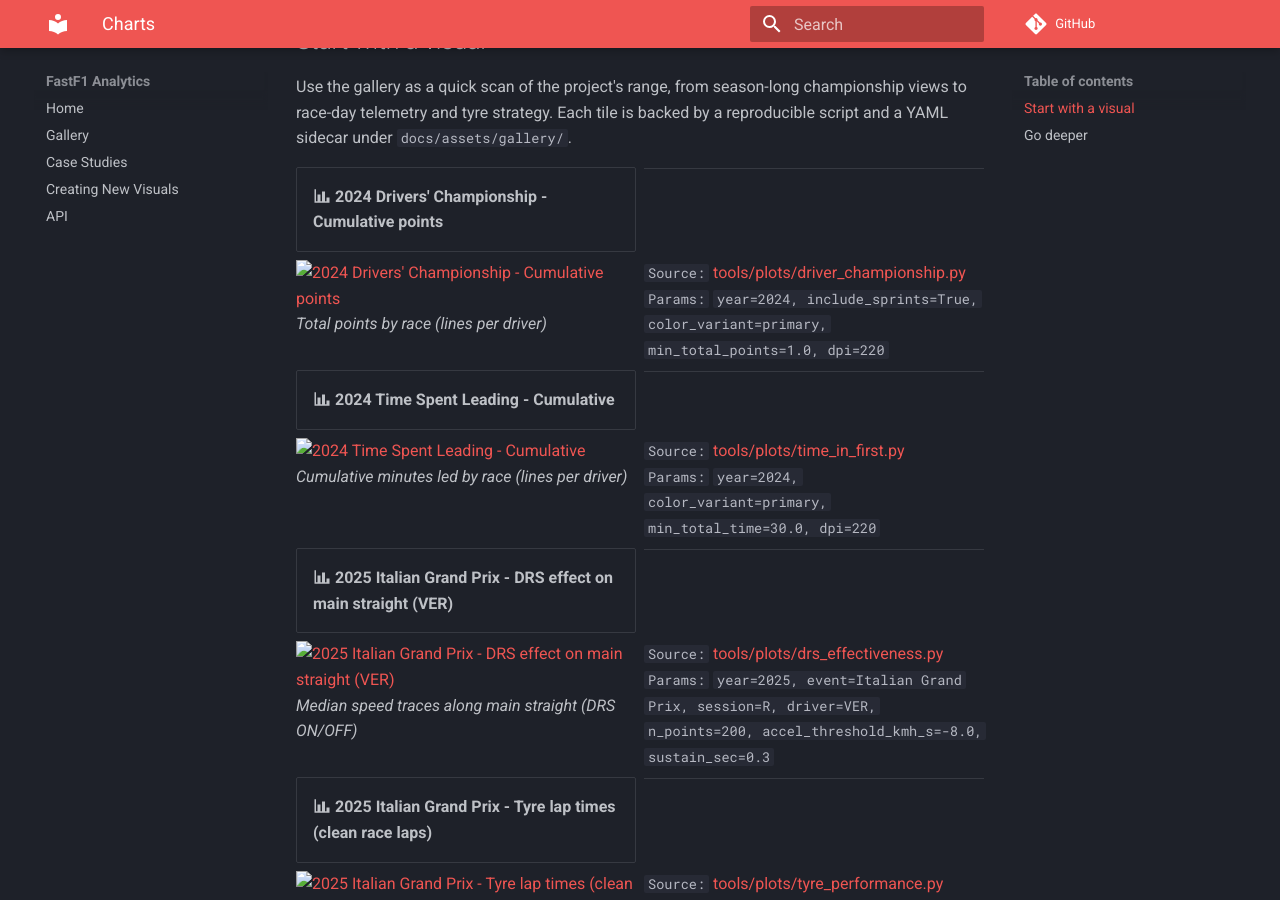
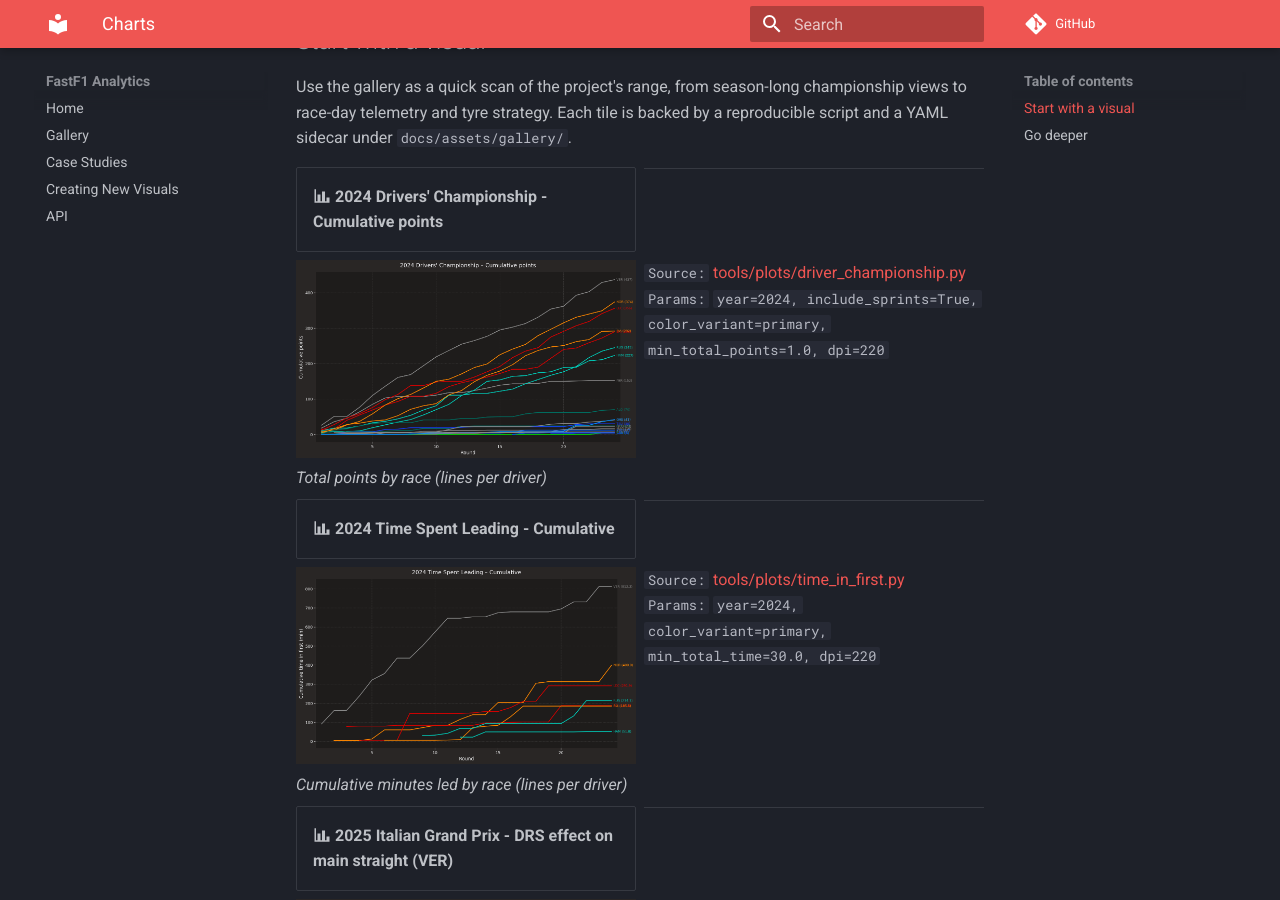
Before and after one commit to kody-sherritze/fastf1_analytics, an MkDocs documentation site: the page built from docs/gallery/charts.md, in a window 1280 px wide and 900 px high, scrolled down 315 px. Built offline with MkDocs 1.6.1 and Material for MkDocs 9.7.7, drawn with Linux system fonts in a browser that asks for light colours; comment, search, counter and statistics services are not loaded.

Commit message:
docs: update image paths in charts.md for correct rendering

```diff
--- a/docs/gallery/charts.md
+++ b/docs/gallery/charts.md
@@ -17,7 +17,7 @@ Use the gallery as a quick scan of the project's range, from season-long champio
 
 - :material-chart-bar: **2024 Drivers' Championship - Cumulative points**
   ---
-  [![2024 Drivers' Championship - Cumulative points](assets/gallery/2024-driver-championship-points.png){ loading=lazy }](assets/gallery/2024-driver-championship-points.png){ .glightbox }
+  [![2024 Drivers' Championship - Cumulative points](../assets/gallery/2024-driver-championship-points.png){ loading=lazy }](../assets/gallery/2024-driver-championship-points.png){ .glightbox }
   _Total points by race (lines per driver)_
 
   `Source:` [tools/plots/driver_championship.py](https://github.com/kody-sherritze/fastf1_analytics/blob/main/tools/plots/driver_championship.py)
@@ -25,7 +25,7 @@ Use the gallery as a quick scan of the project's range, from season-long champio
 
 - :material-chart-bar: **2024 Time Spent Leading - Cumulative**
   ---
-  [![2024 Time Spent Leading - Cumulative](assets/gallery/2024-driver-time-in-first.png){ loading=lazy }](assets/gallery/2024-driver-time-in-first.png){ .glightbox }
+  [![2024 Time Spent Leading - Cumulative](../assets/gallery/2024-driver-time-in-first.png){ loading=lazy }](../assets/gallery/2024-driver-time-in-first.png){ .glightbox }
   _Cumulative minutes led by race (lines per driver)_
 
   `Source:` [tools/plots/time_in_first.py](https://github.com/kody-sherritze/fastf1_analytics/blob/main/tools/plots/time_in_first.py)
@@ -33,7 +33,7 @@ Use the gallery as a quick scan of the project's range, from season-long champio
 
 - :material-chart-bar: **2025 Italian Grand Prix - DRS effect on main straight (VER)**
   ---
-  [![2025 Italian Grand Prix - DRS effect on main straight (VER)](assets/gallery/2025-italian-gp-drs-effect-VER.png){ loading=lazy }](assets/gallery/2025-italian-gp-drs-effect-VER.png){ .glightbox }
+  [![2025 Italian Grand Prix - DRS effect on main straight (VER)](../assets/gallery/2025-italian-gp-drs-effect-VER.png){ loading=lazy }](../assets/gallery/2025-italian-gp-drs-effect-VER.png){ .glightbox }
   _Median speed traces along main straight (DRS ON/OFF)_
 
   `Source:` [tools/plots/drs_effectiveness.py](https://github.com/kody-sherritze/fastf1_analytics/blob/main/tools/plots/drs_effectiveness.py)
@@ -41,7 +41,7 @@ Use the gallery as a quick scan of the project's range, from season-long champio
 
 - :material-chart-bar: **2025 Italian Grand Prix - Tyre lap times (clean race laps)**
   ---
-  [![2025 Italian Grand Prix - Tyre lap times (clean race laps)](assets/gallery/2025-italian-gp-tyre-performance.png){ loading=lazy }](assets/gallery/2025-italian-gp-tyre-performance.png){ .glightbox }
+  [![2025 Italian Grand Prix - Tyre lap times (clean race laps)](../assets/gallery/2025-italian-gp-tyre-performance.png){ loading=lazy }](../assets/gallery/2025-italian-gp-tyre-performance.png){ .glightbox }
   _Bars = median across drivers; dots = each driver (team-colored), annotated by driver code_
 
   `Source:` [tools/plots/tyre_performance.py](https://github.com/kody-sherritze/fastf1_analytics/blob/main/tools/plots/tyre_performance.py)
@@ -49,7 +49,7 @@ Use the gallery as a quick scan of the project's range, from season-long champio
 
 - :material-chart-bar: **2025 Italian Grand Prix - Tyre Strategy**
   ---
-  [![2025 Italian Grand Prix - Tyre Strategy](assets/gallery/2025-italian-gp-tyre-strategy.png){ loading=lazy }](assets/gallery/2025-italian-gp-tyre-strategy.png){ .glightbox }
+  [![2025 Italian Grand Prix - Tyre Strategy](../assets/gallery/2025-italian-gp-tyre-strategy.png){ loading=lazy }](../assets/gallery/2025-italian-gp-tyre-strategy.png){ .glightbox }
   _Stints and compounds by driver_
 
   `Source:` [tools/plots/tyre_strategy.py](https://github.com/kody-sherritze/fastf1_analytics/blob/main/tools/plots/tyre_strategy.py)
```
